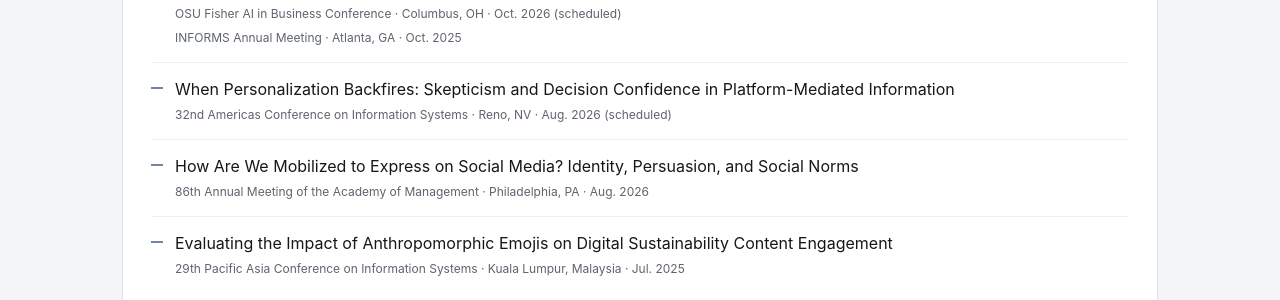
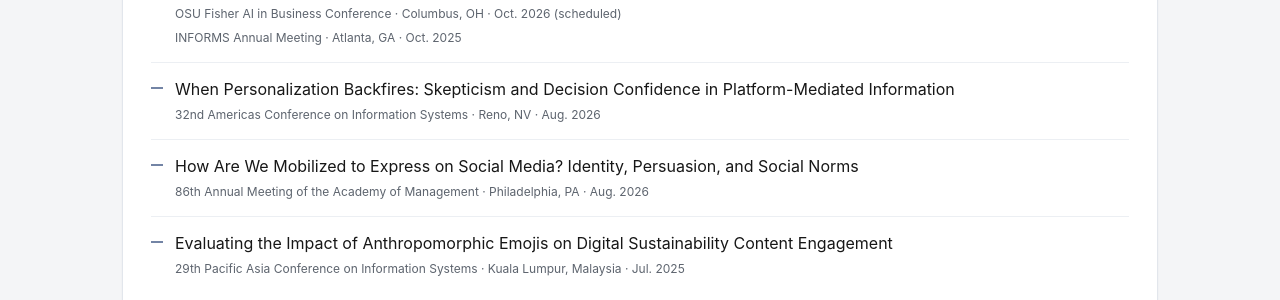
Before and after one commit to bobbyZhong10/bobbyzhong10.github.io, a Jekyll site: the page built from _pages/research-projects.md, in a window 1280 px wide and 900 px high, scrolled down 1461 px. Shown: the part 346-646 px from the top of the window. Built offline with Jekyll 4.4.1, drawn with Linux system fonts in a browser that asks for light colours.

Commit message:
Update research-projects.md

```diff
--- a/_pages/research-projects.md
+++ b/_pages/research-projects.md
@@ -87,7 +87,7 @@
   </li>
   <li class="research-entry">
     <div class="research-entry__title"><em>When Personalization Backfires: Skepticism and Decision Confidence in Platform-Mediated Information</em></div>
-    <div class="research-entry__meta">32nd Americas Conference on Information Systems · Reno, NV · Aug. 2026 (scheduled)</div>
+    <div class="research-entry__meta">32nd Americas Conference on Information Systems · Reno, NV · Aug. 2026 </div>
   </li>
   <li class="research-entry">
     <div class="research-entry__title"><em>How Are We Mobilized to Express on Social Media? Identity, Persuasion, and Social Norms</em></div>
```
